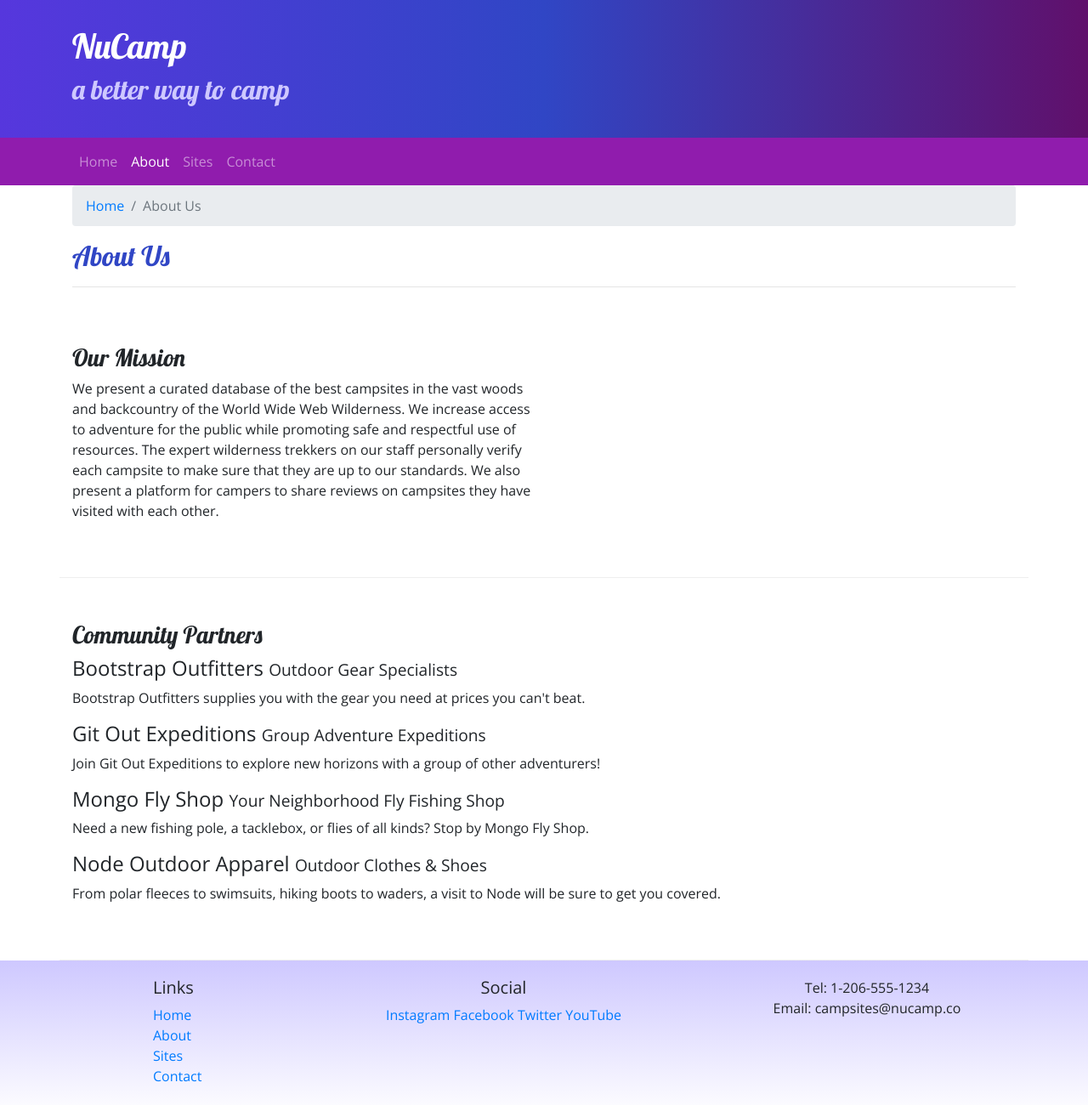
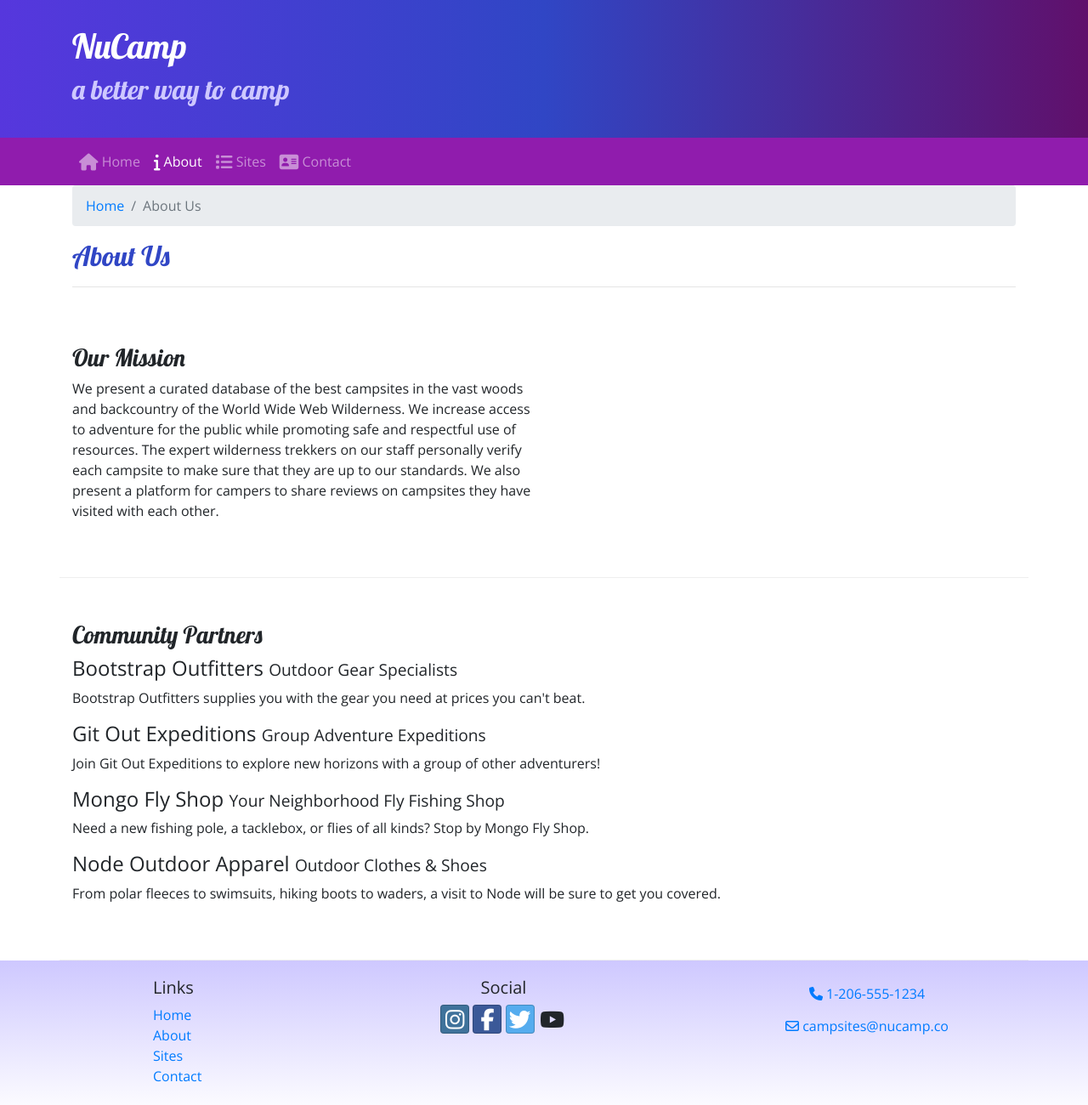
Before and after one commit to wolfici/git-test, a website: page aboutus.html in a window 1280 px wide. Shown: the whole page at 85% size. Drawn offline with nearby package versions, Linux system fonts and the light colour scheme; files that its build step writes are made by us from their sources.

Commit message:
Update aboutus.html

```diff
--- a/aboutus.html
+++ b/aboutus.html
@@ -8,8 +8,9 @@
 
     <link rel="stylesheet" href="node_modules/bootstrap/dist/css/bootstrap.min.css" />
 
+    <link rel="stylesheet" href="node_modules/bootstrap-social/bootstrap-social.css" />
+    <link rel="stylesheet" href="node_modules/font-awesome/css/font-awesome.min.css" />
     <link rel="stylesheet" href="https://fonts.googleapis.com/css?family=Lobster|Open+Sans" />
-
     <link rel="stylesheet" href="css/styles.css" />
 
     <title>NuCamp: A Better Way To Camp</title>
@@ -35,10 +36,10 @@
             </button>
             <div class="collapse navbar-collapse" id="nucampNavbar">
                 <ul class="navbar-nav">
-                    <li class="nav-item"><a class="nav-link" href="index.html">Home</a></li>
-                    <li class="nav-item active"><a class="nav-link" href="aboutus.html">About</a></li>
-                    <li class="nav-item"><a class="nav-link" href="#">Sites</a></li>
-                    <li class="nav-item"><a class="nav-link" href="#">Contact</a></li>
+                    <li class="nav-item"><a class="nav-link" href="index.html"><i class="fa fa-home fa-lg"></i> Home</a></li>
+                    <li class="nav-item active"><a class="nav-link" href="#"><i class="fa fa-info fa-lg"></i> About</a></li>
+                    <li class="nav-item"><a class="nav-link" href="#"><i class="fa fa-list fa-lg"></i> Sites</a></li>
+                    <li class="nav-item"><a class="nav-link" href="contactus.html"><i class="fa fa-address-card fa-lg"></i> Contact</a></li>
                 </ul>
             </div>
         </div>
@@ -87,19 +88,19 @@
                         <li><a href="index.html">Home</a></li>
                         <li><a href="#">About</a></li>
                         <li><a href="#">Sites</a></li>
-                        <li><a href="#">Contact</a></li>
+                        <li><a href="contactus.html">Contact</a></li>
                     </ul>
                 </div>
                 <div class="col-6 col-sm-5 text-center">
                     <h5>Social</h5>
-                    <a href="http://instagram.com/">Instagram</a>
-                    <a href="http://facebook.com/">Facebook</a>
-                    <a href="http://twitter.com/">Twitter</a>
-                    <a href="http://youtube.com/">YouTube</a>
+                    <a class="btn btn-social-icon btn-instagram" href="http://instagram.com/"><i class="fa fa-instagram"></i></a>
+                    <a class="btn btn-social-icon btn-facebook" href="http://facebook.com/"><i class="fa fa-facebook"></i></a>
+                    <a class="btn btn-social-icon btn-twitter" href="http://twitter.com/"><i class="fa fa-twitter"></i></a>
+                    <a class="btn btn-social-icon btn-youtube" href="http://youtube.com/"><i class="fa fa-youtube"></i></a>
                 </div>
                 <div class="col-sm-4 text-center">
-                    Tel: 1-206-555-1234<br />
-                    Email: campsites@nucamp.co
+                    <a role="button" class="btn btn-link" href="tel:+1206551234"><i class="fa fa-phone"></i> 1-206-555-1234</a><br>
+                    <a role="button" class="btn btn-link" href="mailto:campsites@nucamp.co"><i class="fa fa-envelope-o"></i> campsites@nucamp.co</a>
                 </div>
            </div>
         </div>
```
